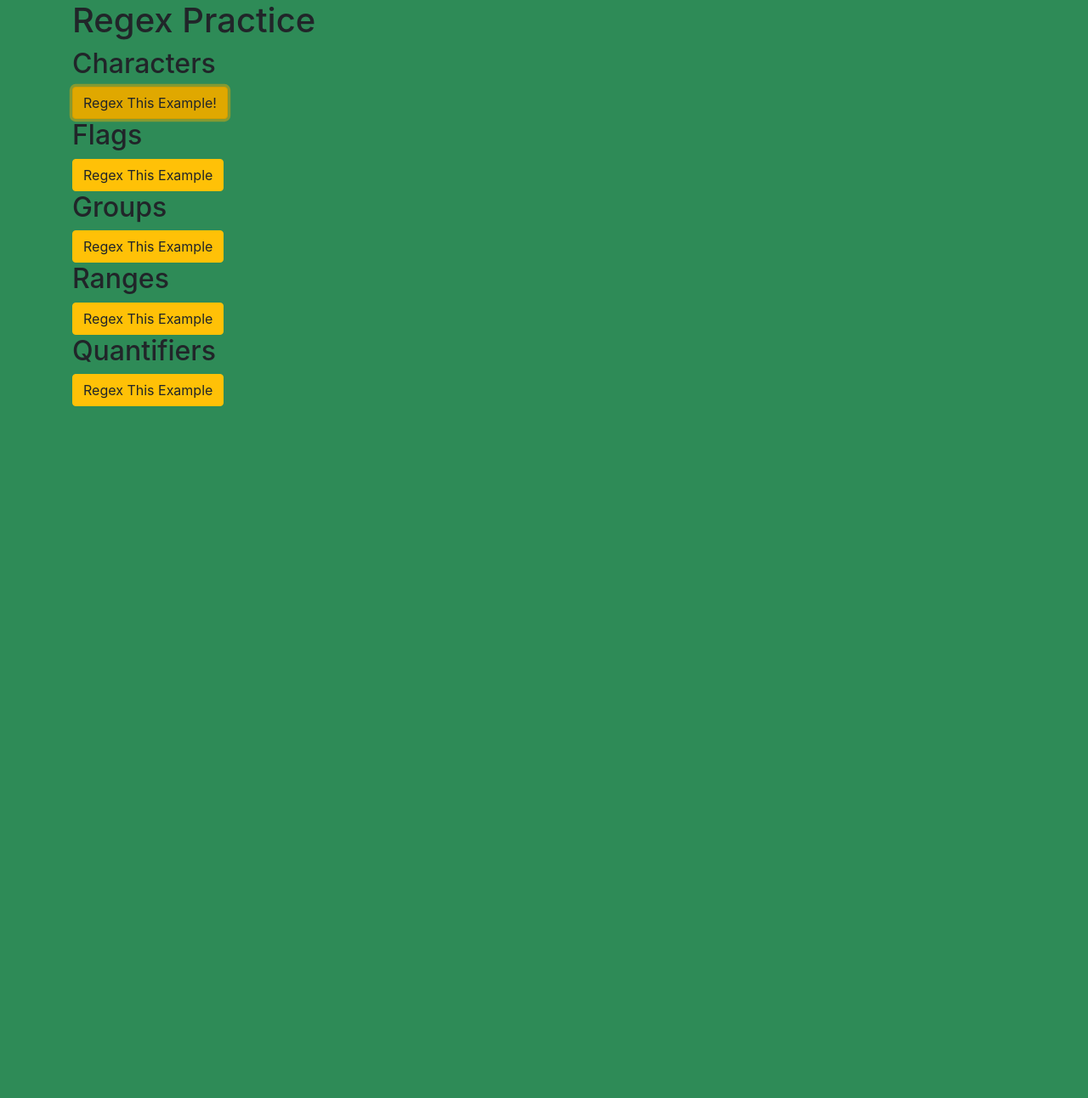
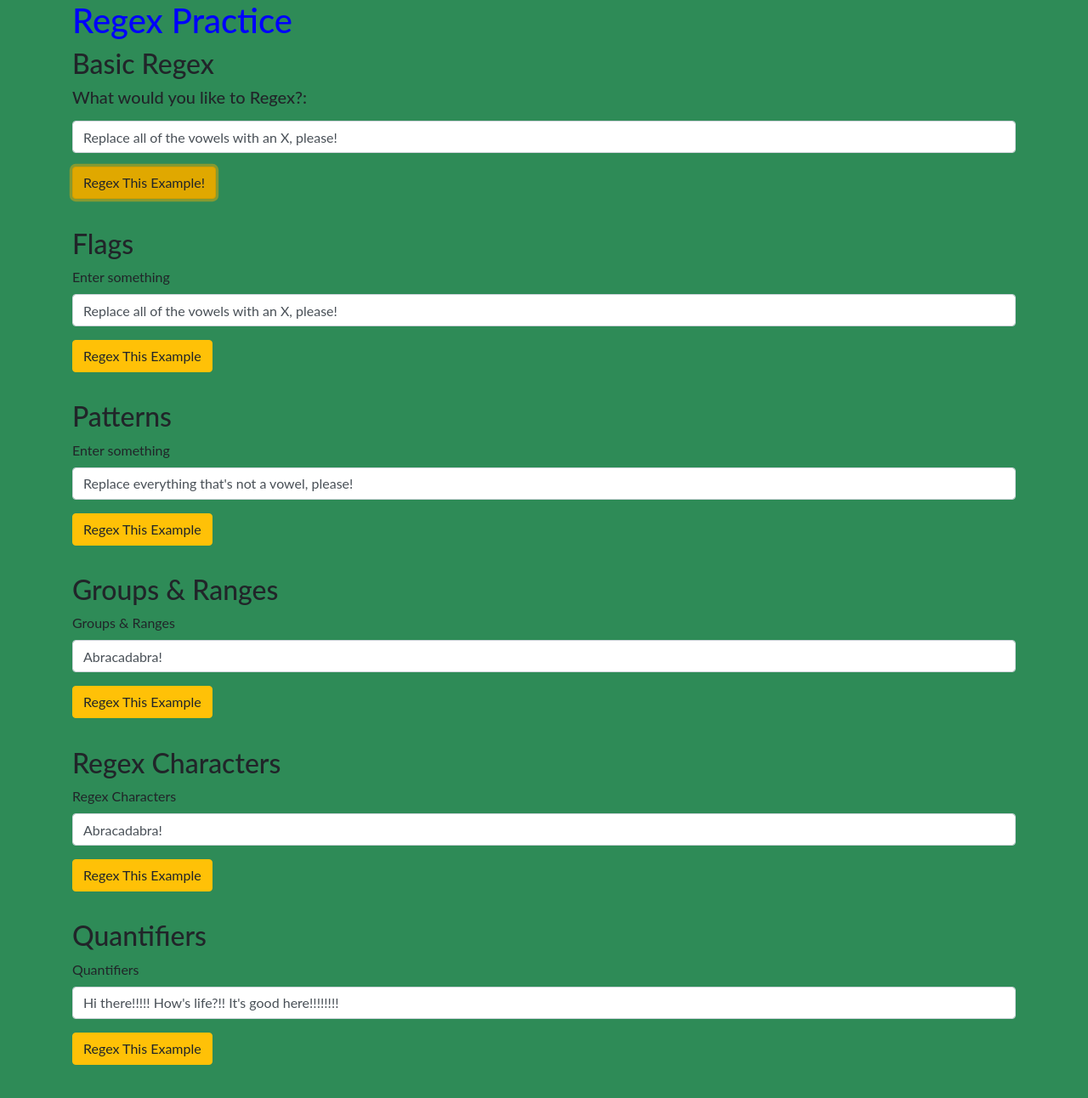
Before and after one commit to austinschrader/regex-practice, a plain HTML site: page index.html in a window 1280 px wide. Shown: the whole page at 85% size. Before the commit the page ends 800 px from the top, so only its background shows below. Drawn offline with Linux system fonts and the light colour scheme.

Commit message:
We added forms for the patterns, ranges and groups, flags, characters, and basic regex

```diff
--- a/css/styles.css
+++ b/css/styles.css
@@ -1,3 +1,12 @@
 body {
 	background-color: seagreen;
+	font-family: Lato;
 }
+
+.regexbutton {
+	margin-bottom: 3%;
+}
+
+h1 {
+	color: blue;
+}
--- a/index.html
+++ b/index.html
@@ -9,18 +9,99 @@
 	<body>
 		<div class="container">
 			<h1>Regex Practice</h1>
-			<h2 class="characters">Characters</h2>
-			<button type="button" class="btn btn-warning focus">
-				Regex This Example!
-			</button>
-			<h2 class="flags">Flags</h2>
-			<button type="button" class="btn btn-warning">Regex This Example</button>
-			<h2 class="groups">Groups</h2>
-			<button type="button" class="btn btn-warning">Regex This Example</button>
-			<h2 class="ranges">Ranges</h2>
-			<button type="button" class="btn btn-warning">Regex This Example</button>
-			<h2 class="quantifiers">Quantifiers</h2>
-			<button type="button" class="btn btn-warning">Regex This Example</button>
+			<form id="regex-form">
+				<!-- Characters Example -->
+				<h2 class="characters">Basic Regex</h2>
+				<div class="form-group">
+					<h5><label for="regex1">What would you like to Regex?:</label></h5>
+					<input
+						id="regex1"
+						class="form-control"
+						type="text"
+						value="Replace all of the vowels with an X, please!"
+					/>
+				</div>
+				<div
+				<!-- Characters Button -->
+				<button type="button" class="regexbutton btn btn-warning focus">
+					Regex This Example!
+				</button>
+
+				<!-- Flags Example -->
+				<h2 class="flags">Flags</h2>
+				<div class="form-group">
+					<label for="regex2">Enter something</label>
+					<input
+						id="regex2"
+						class="form-control"
+						type="text"
+						value="Replace all of the vowels with an X, please!"
+					/>
+				</div>
+				<button type="button" class="regexbutton btn btn-warning">
+					Regex This Example
+				</button>
+				<!-- Patterns Example -->
+				<h2 class="groups">Patterns</h2>
+				<div class="form-group">
+					<label for="regex3">Enter something</label>
+					<input
+						id="regex3"
+						class="form-control"
+						type="text"
+						value="Replace everything that's not a vowel, please!"
+					/>
+				</div>
+				<!-- Patterns Button -->
+				<button type="button" class="regexbutton btn btn-warning">
+					Regex This Example
+				</button>
+				<!-- Ranges Example -->
+				<h2 class="ranges">Groups & Ranges</h2>
+				<div class="form-group">
+					<label for="ranges">Groups & Ranges</label>
+					<input
+						id="ranges"
+						class="form-control"
+						type="text"
+						value="Abracadabra!"
+					/>
+				</div>
+				<!-- Ranges Button -->
+				<button type="button" class="regexbutton btn btn-warning">
+					Regex This Example
+				</button>
+				<!-- Regex Characters Example -->
+				<h2 class="ranges">Regex Characters</h2>
+				<div class="form-group">
+					<label for="ranges">Regex Characters</label>
+					<input
+						id="ranges"
+						class="form-control"
+						type="text"
+						value="Abracadabra!"
+					/>
+				</div>
+				<!-- Ranges Button -->
+				<button type="button" class="regexbutton btn btn-warning">
+					Regex This Example
+				</button>
+				<!-- Quantifiers Example -->
+				<h2 class="quantifiers">Quantifiers</h2>
+				<div class="form-group">
+					<label for="quantifiers">Quantifiers</label>
+					<input
+						id="quantifiers"
+						class="form-control"
+						type="text"
+						value="Hi there!!!!! How's life?!! It's good here!!!!!!!!"
+					/>
+				</div>
+				<!-- Quantifiers Button -->
+				<button type="button" class="regexbutton btn btn-warning">
+					Regex This Example
+				</button>
+			</form>
 		</div>
 	</body>
 </html>
```
